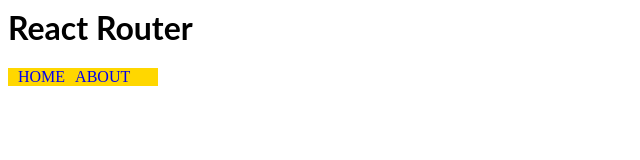
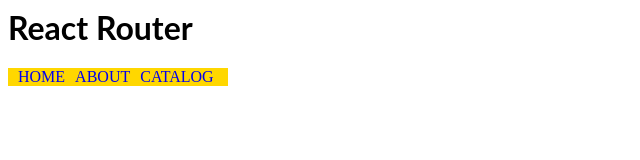
Before and after one commit to courthub74/react-router-stackblitz, a React (Create React App) app: page /catalog/1/1 in a window 1280 px wide. Shown: the top 160 px of the page, without its empty margins (0-640 px from the left). Built offline with nearby package versions, Linux system fonts and the light colour scheme.

Commit message:
5 files modified, 1 added

```diff
--- a/src/App.js
+++ b/src/App.js
@@ -4,6 +4,7 @@
 
 import Home from './components/Home';
 import About from './components/About';
+import Catalog from './components/Catalog';
 import Nav from './components/Nav';
 
 export default function App() {
@@ -15,6 +16,7 @@
           <Nav />
           <Route path="/" component={Home}></Route>
           <Route path="/about" component={About}></Route>
+          <Route path="/catalog/:user/:msg" component={Catalog}></Route>
         </Switch>
       </div>
     </Router>
--- a/src/components/About.js
+++ b/src/components/About.js
@@ -1,5 +1,5 @@
 import React from 'react';
 
-export default function About() {
+export default function About(props) {
   return <h2>About Page</h2>;
 }
--- /dev/null
+++ b/src/components/Catalog.js
@@ -0,0 +1,15 @@
+import React from 'react';
+
+export default function Catalog(props) {
+  if (props.match.params.user) {
+    const user = props.match.params.user;
+    const message = props.match.params.msg;
+    console.log(props.match);
+    return (
+      <>
+        <h2>Catalog for: {user}</h2>
+        <p>This is the message: {message}</p>
+      </>
+    );
+  }
+}
--- a/src/components/Home.js
+++ b/src/components/Home.js
@@ -1,5 +1,5 @@
 import React from 'react';
 
-export default function Home() {
-  return <h1>Home Page</h1>;
+export default function Home(props) {
+  return <h2>Home Page</h2>;
 }
--- a/src/components/Nav.js
+++ b/src/components/Nav.js
@@ -6,6 +6,7 @@
     <nav className="navi">
       <Link to="/">HOME</Link>
       <Link to="/about">ABOUT</Link>
+      <Link to="/Catalog/1/2">CATALOG</Link>
     </nav>
   );
 }
--- a/src/style.css
+++ b/src/style.css
@@ -5,7 +5,7 @@
 
 .navi {
   background-color: gold;
-  width: 150px;
+  width: 220px;
 }
 
 .navi a {
```
